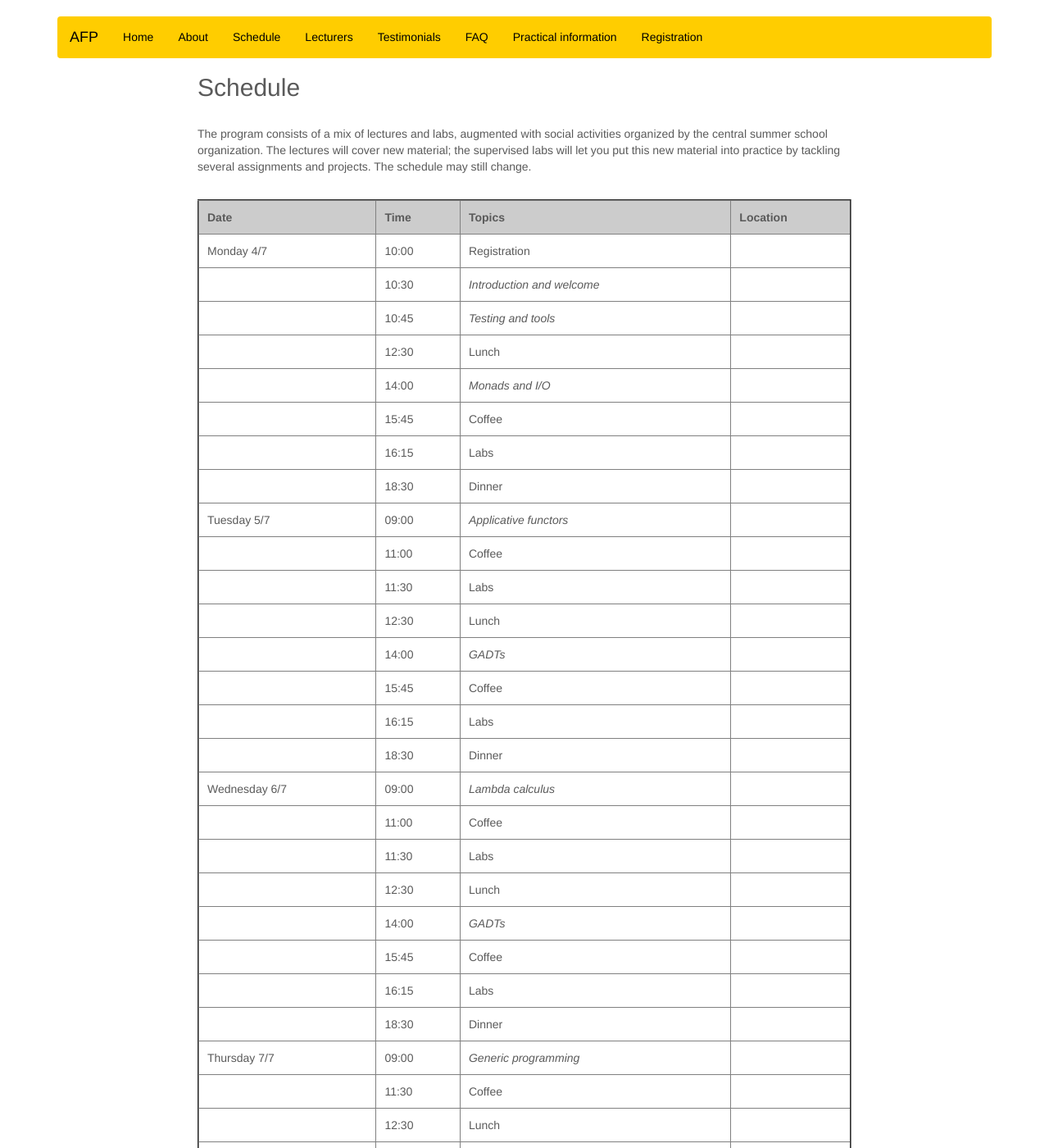
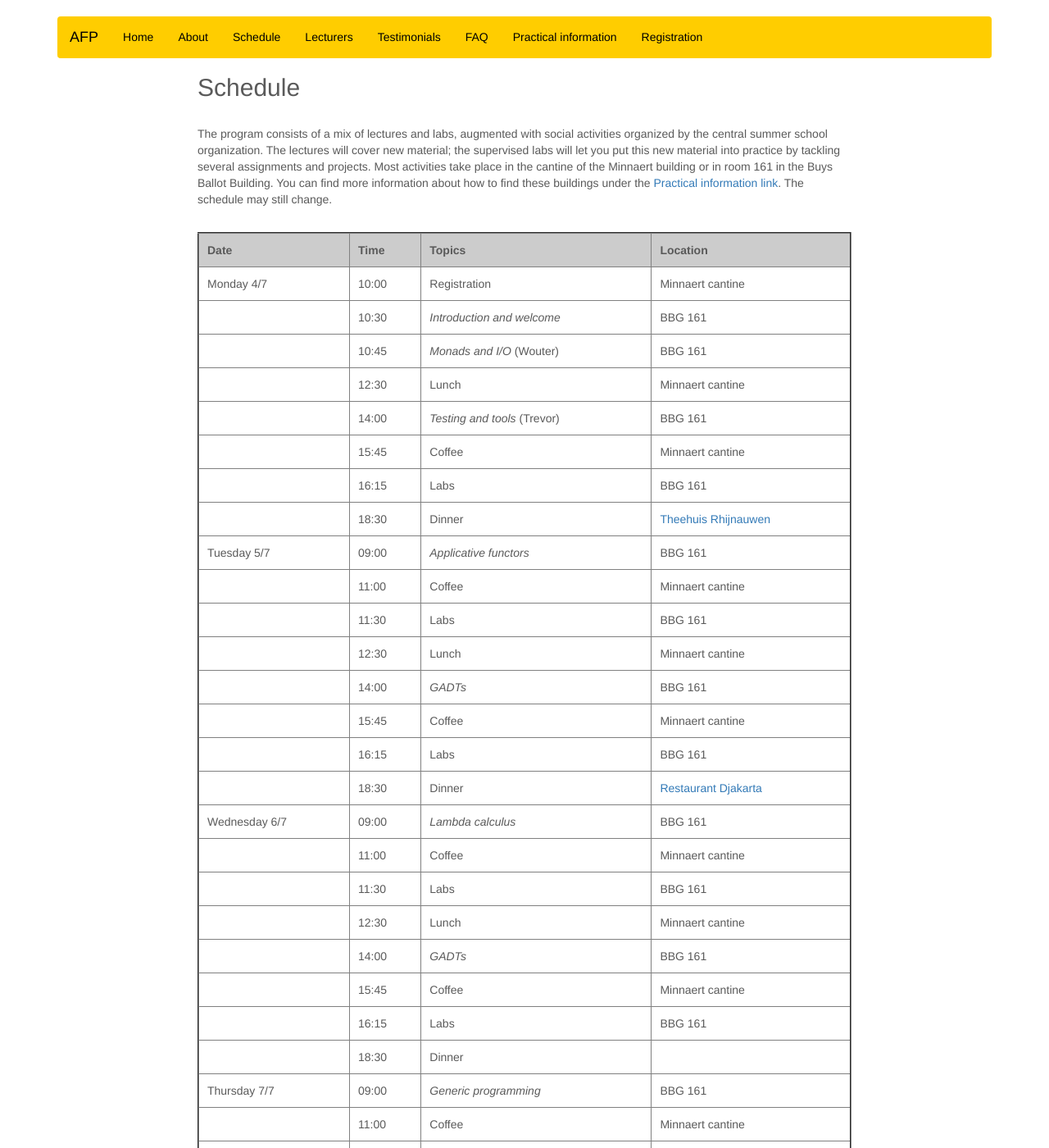
Before and after one commit to uu-afp/uu-afp.github.io, a Jekyll site: the page built from schedule.html, in a window 1280 px wide and 1400 px high. Shown: the whole window at 82% size. Built offline with Jekyll 4.4.1, drawn with Linux system fonts in a browser that asks for light colours; nearby versions of some CDN libraries; some of the changed text lies outside the part shown.

Commit message:
Added locations and further practical information.

```diff
--- a/schedule.html
+++ b/schedule.html
@@ -13,6 +13,11 @@ social activities organized by the central summer school
 organization. The lectures will cover new material; the supervised
 labs will let you put this new material into practice by tackling
 several assignments and projects.
+
+Most activities take place in the cantine of the Minnaert building or
+in room 161 in the Buys Ballot Building. You can find more information
+about how to find these buildings under the <a href="practical.html">Practical
+information link</a>.
 
 The schedule may still change.
 </p></br>
@@ -35,57 +40,57 @@ The schedule may still change.
       <td>Monday 4/7</td>
       <td>10:00</td>
       <td>Registration</td>
-      <td></td>
+      <td>Minnaert cantine</td>
     </tr>
 
     <tr>
       <td></td>
       <td>10:30</td>
       <td><i>Introduction and welcome</i> </td>
-      <td></td>
+      <td>BBG 161</td>
     </tr>
 
 
     <tr>
       <td></td>
       <td>10:45</td>
-      <td><i>Testing and tools</i></td>
-      <td> </td>
+      <td><i>Monads and I/O</i> (Wouter) </td>
+      <td>BBG 161</td>
     </tr>
 
     <tr>
       <td></td>
       <td>12:30</td>
       <td>Lunch</td>
-      <td></td>
+      <td>Minnaert cantine</td>
     </tr>
 
     <tr>
       <td></td>
       <td>14:00</td>
-      <td><i>Monads and I/O</i></td>
-      <td></td>
+      <td><i>Testing and tools</i> (Trevor) </td>
+      <td>BBG 161</td>
     </tr>
 
     <tr>
       <td></td>
       <td>15:45</td>
       <td>Coffee</td>
-      <td></td>
+      <td>Minnaert cantine</td>
     </tr>
 
     <tr>
       <td></td>
       <td>16:15</td>
       <td>Labs</td>
-      <td></td>
+      <td>BBG 161</td>
     </tr>
 
     <tr>
       <td></td>
       <td>18:30</td>
       <td>Dinner</td>
-      <td></td>
+      <td><a href="https://theehuisrhijnauwen.nl/">Theehuis Rhijnauwen</a></td>
     </tr>
 
 
@@ -93,56 +98,56 @@ The schedule may still change.
       <td>Tuesday 5/7</td>
       <td>09:00</td>
       <td><i>Applicative functors</i></td>
-      <td></td>
+      <td>BBG 161</td>
     </tr>
 
     <tr>
       <td></td>
       <td>11:00</td>
       <td>Coffee</td>
-      <td></td>
+      <td>Minnaert cantine</td>
     </tr>
 
     <tr>
       <td></td>
       <td>11:30</td>
       <td>Labs</td>
-      <td></td>
+      <td>BBG 161</td>
     </tr>
 
     <tr>
       <td></td>
       <td>12:30</td>
       <td>Lunch</td>
-      <td></td>
+      <td>Minnaert cantine</td>
     </tr>
 
     <tr>
       <td></td>
       <td>14:00</td>
       <td><i>GADTs</i></td>
-      <td></td>
+      <td>BBG 161</td>
     </tr>
 
     <tr>
       <td></td>
       <td>15:45</td>
       <td>Coffee</td>
-      <td></td>
+      <td>Minnaert cantine</td>
     </tr>
 
     <tr>
       <td></td>
       <td>16:15</td>
       <td>Labs</td>
-      <td></td>
+      <td>BBG 161</td>
     </tr>
 
     <tr>
       <td></td>
       <td>18:30</td>
       <td>Dinner</td>
-      <td></td>
+      <td><a href="https://djakarta.nl/">Restaurant Djakarta</a></td>
     </tr>
 
 
@@ -150,49 +155,49 @@ The schedule may still change.
       <td>Wednesday 6/7</td>
       <td>09:00</td>
       <td><i>Lambda calculus</i></td>
-      <td></td>
+      <td>BBG 161</td>
     </tr>
 
     <tr>
       <td></td>
       <td>11:00</td>
       <td>Coffee</td>
-      <td></td>
+      <td>Minnaert cantine</td>
     </tr>
 
     <tr>
       <td></td>
       <td>11:30</td>
       <td>Labs</td>
-      <td></td>
+      <td>BBG 161</td>
     </tr>
 
     <tr>
       <td></td>
       <td>12:30</td>
       <td>Lunch</td>
-      <td></td>
+      <td>Minnaert cantine</td>
     </tr>
 
     <tr>
       <td></td>
       <td>14:00</td>
       <td><i>GADTs</i></td>
-      <td></td>
+      <td>BBG 161</td>
     </tr>
 
     <tr>
       <td></td>
       <td>15:45</td>
       <td>Coffee</td>
-      <td></td>
+      <td>Minnaert cantine</td>
     </tr>
 
     <tr>
       <td></td>
       <td>16:15</td>
       <td>Labs</td>
-      <td></td>
+      <td>BBG 161</td>
     </tr>
 
     <tr>
@@ -206,70 +211,77 @@ The schedule may still change.
       <td>Thursday 7/7</td>
       <td>09:00</td>
       <td><i>Generic programming</i></td>
+      <td>BBG 161</td>
+    </tr>
+
+    <tr>
       <td></td>
+      <td>11:00</td>
+      <td>Coffee</td>
+      <td>Minnaert cantine</td>
     </tr>
 
     <tr>
       <td></td>
       <td>11:30</td>
-      <td>Coffee</td>
-      <td></td>
+      <td>Labs</td>
+      <td>BBG 161</td>
     </tr>
 
     <tr>
       <td></td>
       <td>12:30</td>
       <td>Lunch</td>
-      <td></td>
+      <td>Minnaert cantine</td>
     </tr>
 
     <tr>
       <td></td>
       <td>14:00</td>
       <td><i>Accelerate</i></td>
-      <td></td>
+      <td>BBG 161</td>
     </tr>
 
     <tr>
       <td></td>
       <td>15:45</td>
       <td>Coffee</td>
-      <td></td>
+      <td>Minnaert cantine</td>
     </tr>
 
     <tr>
       <td></td>
       <td>16:15</td>
       <td>Labs</td>
-      <td></td>
+      <td>BBG 161</td>
     </tr>
 
     <tr>
       <td></td>
       <td>18:30</td>
       <td>Industrial reception</td>
-      <td></td>
+      <td><a href="https://www.channable.com/contact">Channable office</a></td>
     </tr>
 
     <tr>
       <td>Friday 30/8</td>
       <td>10:00</td>
       <td><i>Guest lecture</i></td>
-      <td></td>
+      <td>BBG 161</td>
     </tr>
 
     <tr>
       <td></td>
       <td>12:00</td>
       <td>Closure</td>
-      <td></td>
+      <td>BBG 161</td>
     </tr>
 
     <tr>
       <td></td>
       <td>12:30</td>
       <td>Lunch</td>
-      <td></td>
+      <td>Jazzmans</td>
     </tr>
 
   </table>
```
